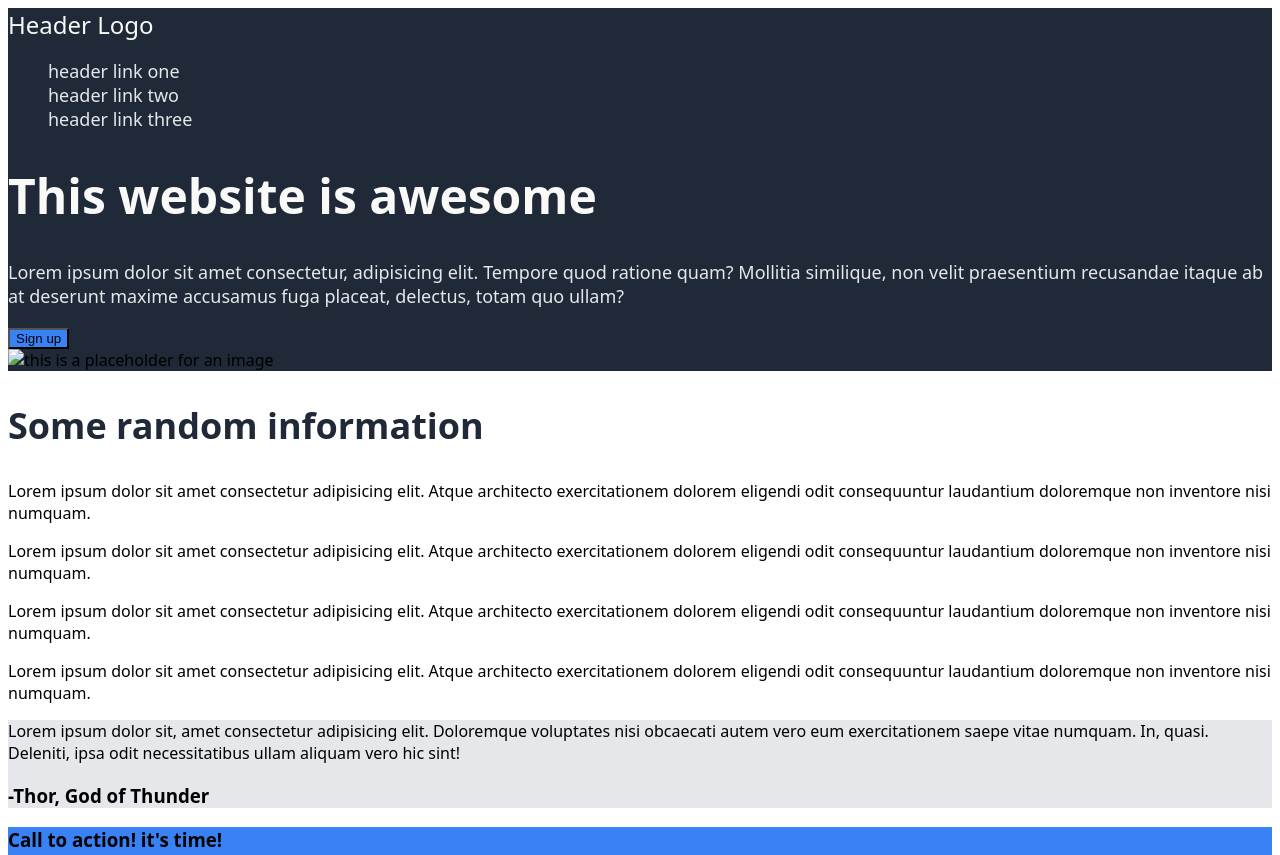
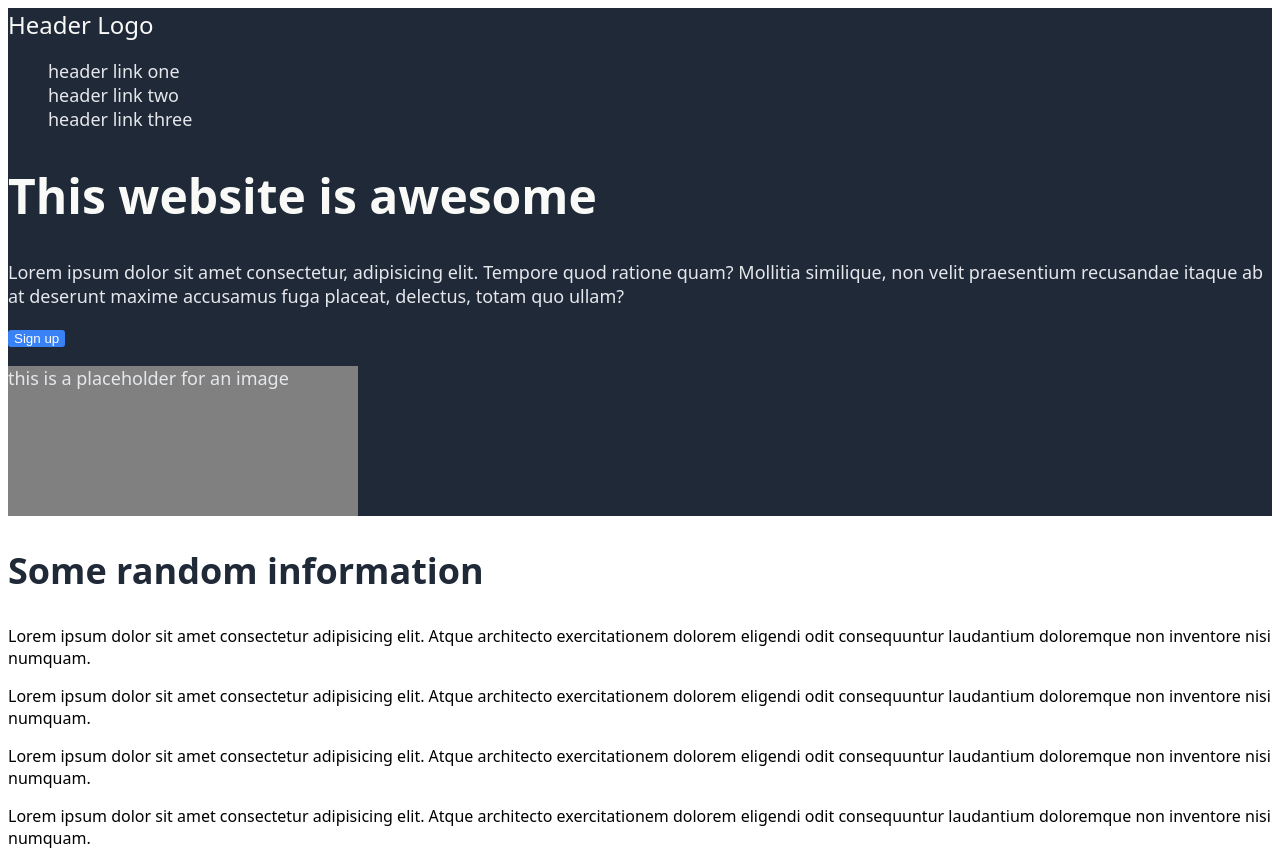
Before and after one commit to Anasdin/landing-page, a plain HTML site: page index.html in a window 1280 px wide. Shown: the top 855 px of the page. Drawn offline with Linux system fonts and the light colour scheme.

Commit message:
Style the Picture holder section
The color the background color

```diff
--- a/index.html
+++ b/index.html
@@ -20,7 +20,7 @@
             <p>Lorem ipsum dolor sit amet consectetur, adipisicing elit. Tempore quod ratione quam? Mollitia similique, non velit praesentium recusandae itaque ab at deserunt maxime accusamus fuga placeat, delectus, totam quo ullam?</p>
             <button>Sign up</button>
             <div class="img-holder">
-                <img src="" alt="this is a placeholder for an image">
+                <p >this is a placeholder for an image</p>
             </div>
             </div>
     </div>
@@ -35,8 +35,8 @@
         <div class="card"></div>
         <p>Lorem ipsum dolor sit amet consectetur adipisicing elit. Atque architecto exercitationem dolorem eligendi odit consequuntur laudantium doloremque non inventore nisi numquam.</p>
     </div>
-    <div class="qoutation">
-        <p class="qoute">Lorem ipsum dolor sit, amet consectetur adipisicing elit. Doloremque voluptates nisi obcaecati autem vero eum exercitationem saepe vitae numquam. In, quasi. Deleniti, ipsa odit necessitatibus ullam aliquam vero hic sint!</p>
+    <div class="qoute">
+        <p >Lorem ipsum dolor sit, amet consectetur adipisicing elit. Doloremque voluptates nisi obcaecati autem vero eum exercitationem saepe vitae numquam. In, quasi. Deleniti, ipsa odit necessitatibus ullam aliquam vero hic sint!</p>
         <h3>-Thor, God of Thunder</h3>
     </div>
     <div class="call-action">
--- a/style/style.css
+++ b/style/style.css
@@ -39,6 +39,9 @@ h1 {
 
 button {
     background-color: #3882f6;
+    color: white;
+    border-style: none;
+    border-radius: 3px;
 }
 
 .illistrator h2 {
@@ -53,3 +56,9 @@ button {
     font-weight: 300;
     font-style: oblique;
 }
+
+.img-holder {
+    width: 350px;
+    background-color: gray ;
+    height: 150px;
+}
```
